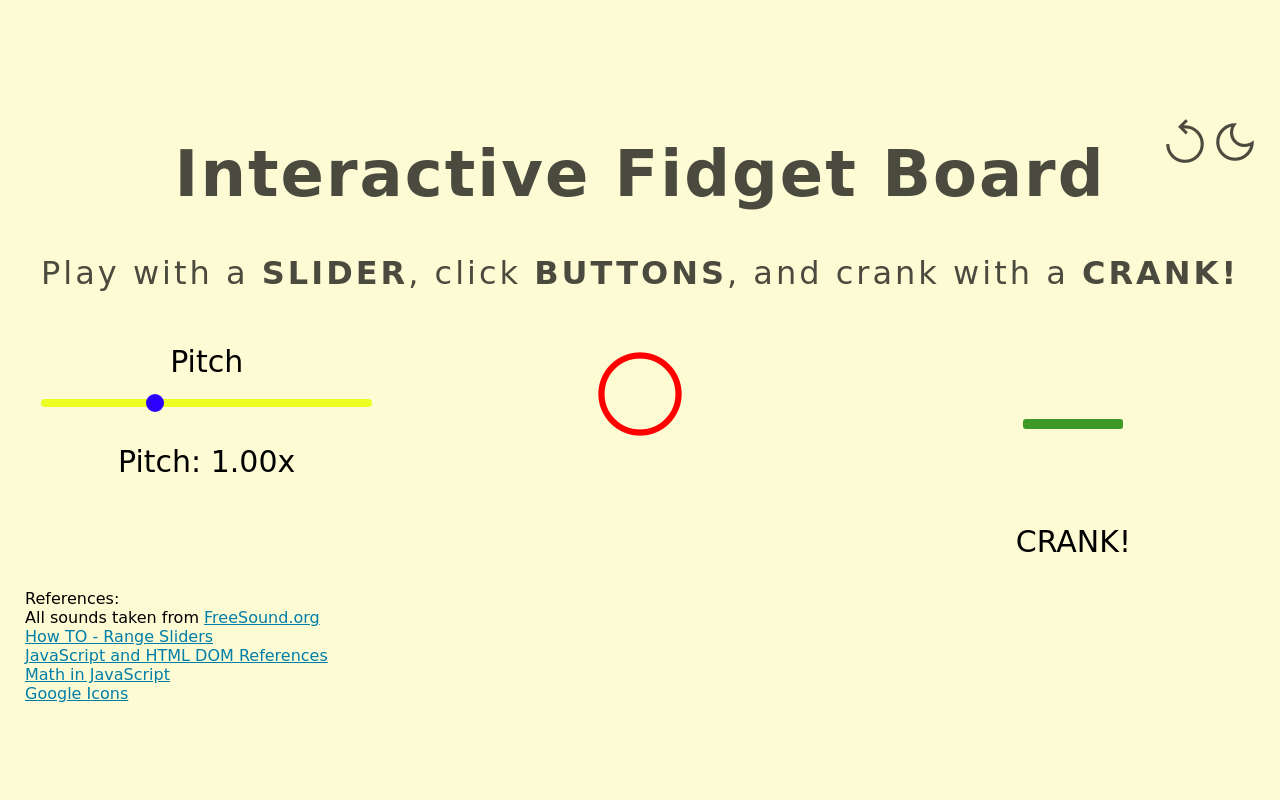
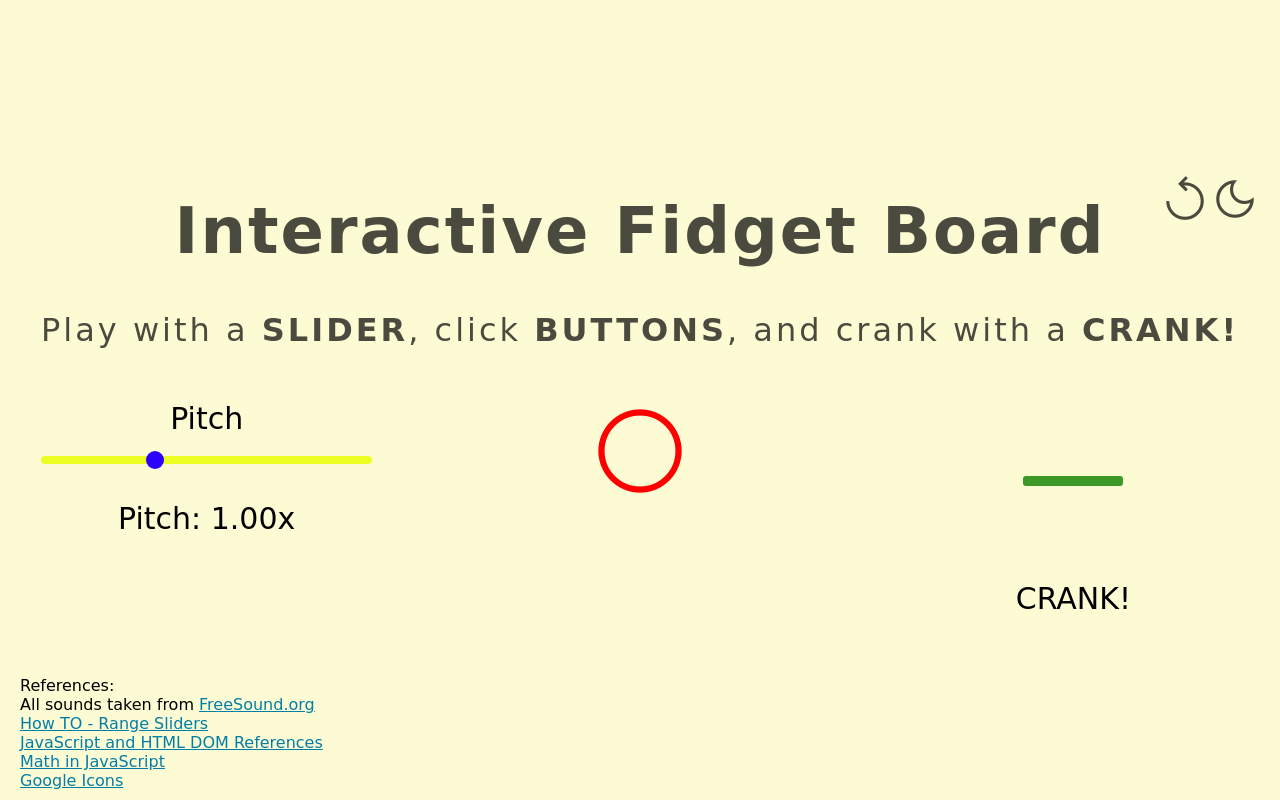
Before and after one commit to Ronan-Bures/RonanBures_Assignment03_JavaScript, a plain HTML site: page index.html in a window 1280 px wide. Shown: the top 800 px of the page. Drawn offline with nearby package versions, Linux system fonts and the light colour scheme; a web font is replaced by a local one.

Commit message:
Fixed the footer position on the page

```diff
--- a/css/style.css
+++ b/css/style.css
@@ -205,6 +205,10 @@ input[type="range"]::-webkit-slider-thumb {
 
 
 footer {
-    width: 100%;
-    padding-left: 50px;
+    position: fixed;
+    bottom: 0;
+    left: 0;
+    padding: 10px 20px;
+    width: auto;
+    text-align: left;
 }
```
